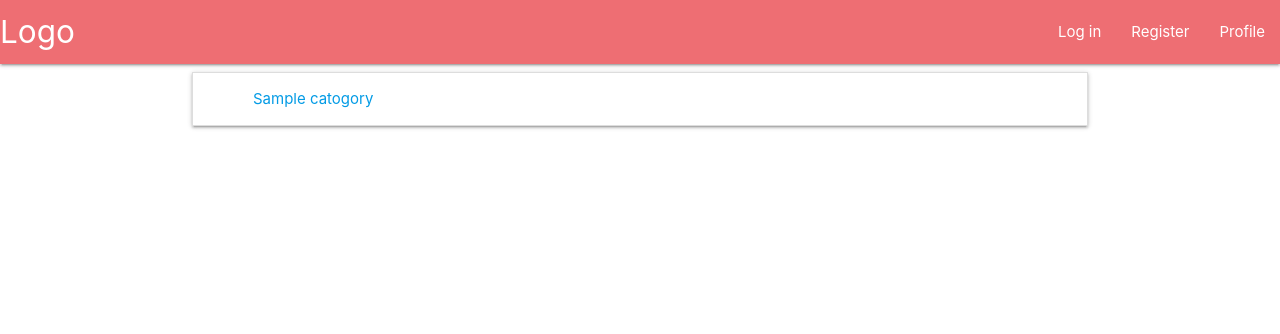
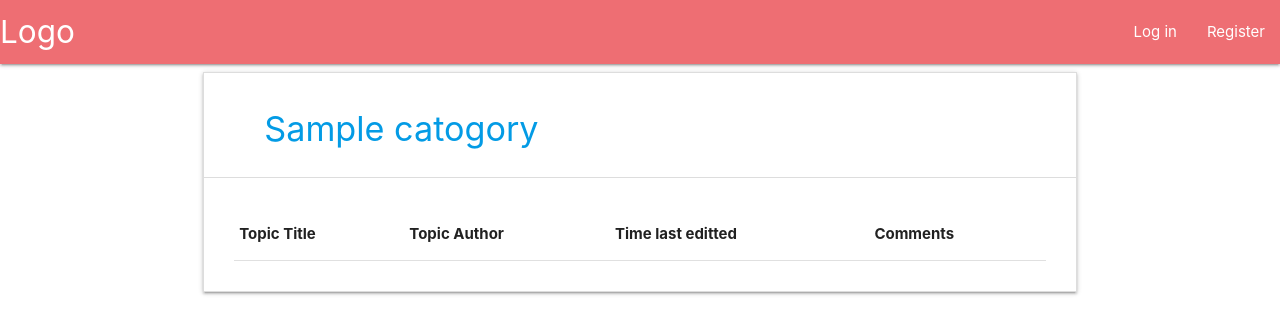
Before and after one commit to Code-Institute-Submissions/forum-project, a Flask app: page / in a window 1280 px wide. Shown: the top 334 px of the page. Run offline with Flask 2, Linux system fonts and the light colour scheme; a database or web service that is not in the repository returns one stand-in record (values such as "Sample title"); lists and menus that the app fills with data are empty; some libraries are stand-ins or nearby versions.

Commit message:
styled home.html, added last edited date and post counter to topics

```diff
--- a/templates/base.html
+++ b/templates/base.html
@@ -4,6 +4,7 @@
     <meta charset="UTF-8">
     <meta name="viewport" content="width=device-width, initial-scale=1.0">
     <link rel="stylesheet" href="https://cdnjs.cloudflare.com/ajax/libs/materialize/1.0.0/css/materialize.min.css">
+    <script src="https://kit.fontawesome.com/038155ffd3.js" crossorigin="anonymous"></script>
     <link rel="stylesheet" href="{{url_for('static', filename='css/style.css')}}">
     <title>Insert title</title>
 </head>
@@ -14,11 +15,11 @@
             <ul id="nav-mobile" class="right hide-on-med-and-down">
                 {% if session['user'] %}
                 <li><a href="{{url_for('logout')}}">Log out</a></li>
+                <li><a href="{{ url_for('profile', username=session['user']) }}" >Profile</a></li>
                 {% else %}
                 <li><a href="{{url_for('login')}}">Log in</a></li>
+                <li><a href="{{url_for('register')}}">Register</a></li>
                 {% endif %}
-                <li><a href="{{url_for('register')}}">Register</a></li>
-                <li><a href="{{ url_for('profile', username=session['user']) }}" >Profile</a></li>
             </ul>
         </div>
     </nav>
--- a/templates/home.html
+++ b/templates/home.html
@@ -1,25 +1,50 @@
 {% extends "base.html" %}
 {% block content %}
+<div class="row">
+    <div class="col s12">
+        <ul class="collapsible expandable">
         {% for catogory in catogories%}
-<ul class="collapsible expandable">
-    <li>
+            <li class="active">
             <div class="collapsible-header">
                 <i class="material-icons"></i>
-        <a name="catogory_title" href="{{url_for('catogory', catogory_id = catogory._id)}}">
-           {{catogory.catogory}}
+                <a name="{{catogory}}" class="capitalize" href="{{url_for('catogory', catogory_id = catogory._id)}}">
+                    <h4>{{catogory.catogory}}</h4>
                 </a>
             </div>
+            <div class="collapsible-body">
+                    <table>
+                        <tr>
+                            <th class="topic-title">Topic Title</th>
+                            <th class="topic-info">Topic Author</th>
+                            <th class="topic-info-secondary">Time last editted</th>
+                            <th class="topic-info-secondary">Comments</th>
+                        </tr>
             {% for topic in topics%}
                 {% if topic.catogory == catogory.catogory %}
-        <div class="collapsible-body">
-            <a name="topic_title "href="{{ url_for('current_topic', topic_id = topic._id)}}"><p>{{ topic.topic_title}}</p></a>
-        </div>
+                        <tr>
+                            <td>
+                                <a name="topic_title" href="{{ url_for('current_topic', topic_id = topic._id)}}"><p class="capitalize">{{topic.topic_title}}</p></a>
+                            </td>
+                            <td>
+                                <p class="capitalize">{{topic.username}}</p>
+                            </td>
+                            <td>
+                                <p>{{topic.last_edited.strftime('%d/%m/%Y %H:%M')}}</p>
+                            </td>
+                            <td>
+                                {{topic.posts}}
+                            </td>
+                        </tr>
                 {% endif%}
             {% endfor %}
+                    </table>
+                </div>
             </li>
-</ul>
         {% endfor %}
 
+        </ul>
+    </div>
+</div>
 {% endblock %}
 {% block scripts %}
     <script>
```
Also changed, not shown: templates/catogory.html (+7 -1 lines). Lines whose indentation alone changed are shown as unchanged.
